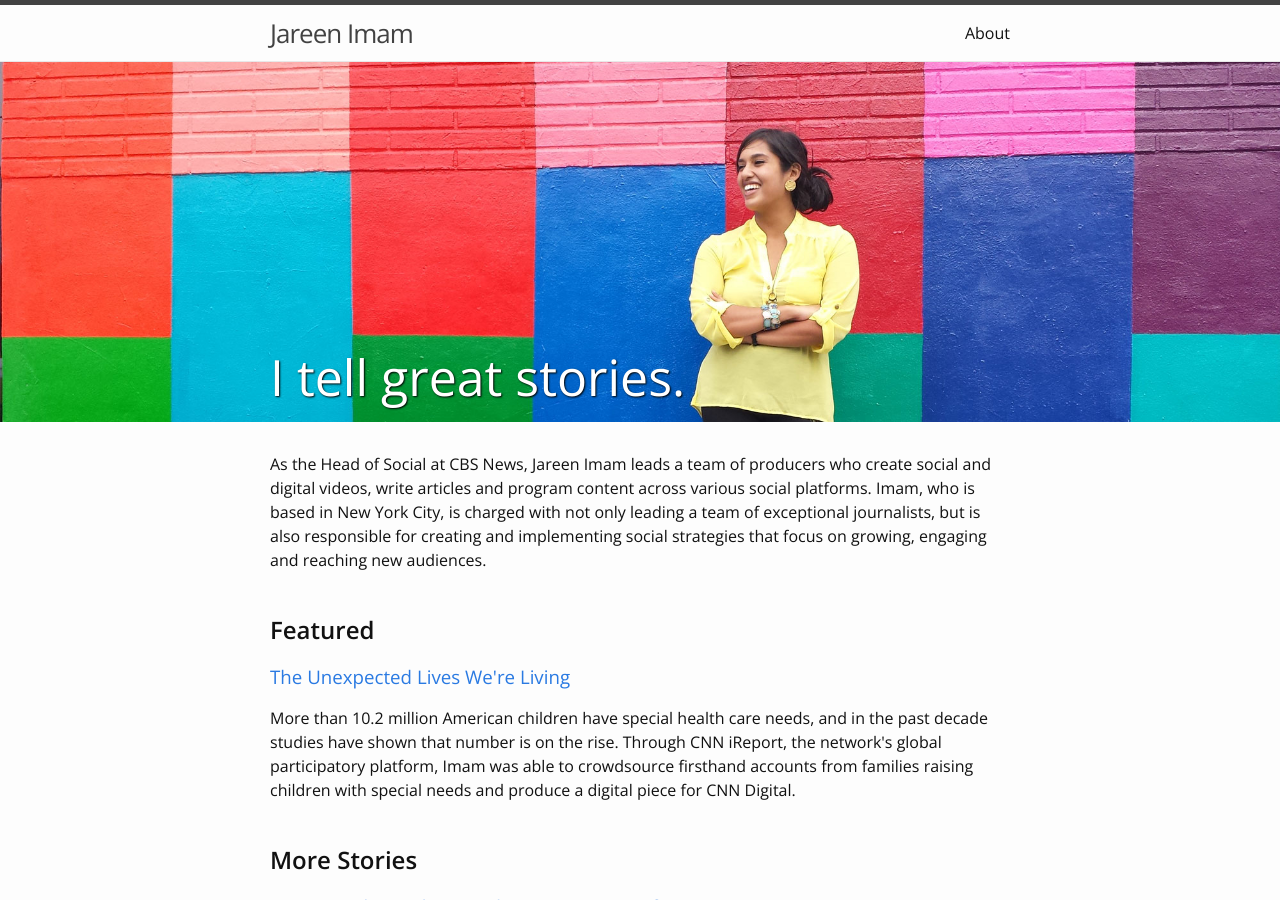
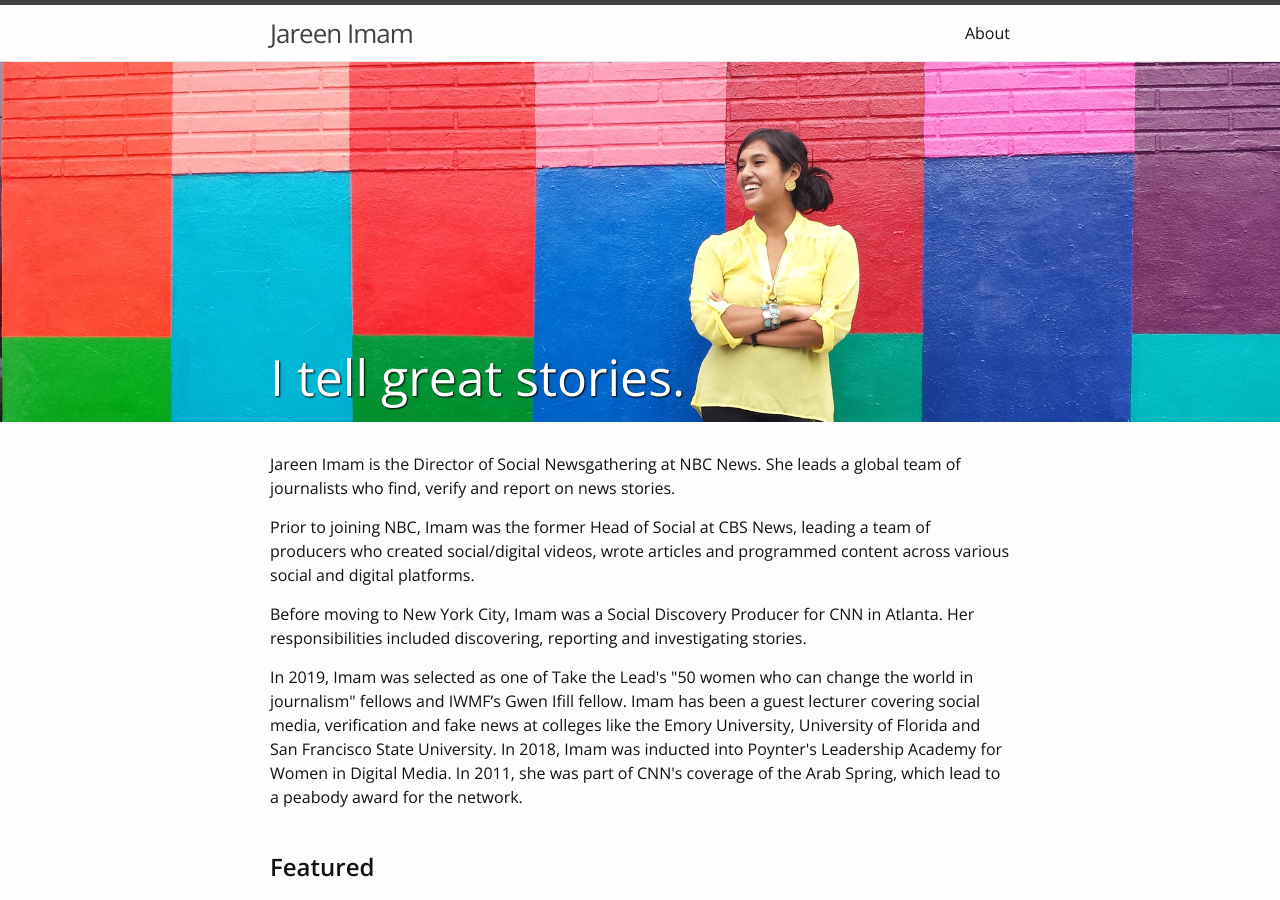
Before and after one commit to jareenai/jareenai.github.io, a Jekyll site: the page built from index.html, in a window 1280 px wide and 900 px high. Built offline with Jekyll 4.4.1, drawn with Linux system fonts in a browser that asks for light colours.

Commit message:
Updating bio with recent information

```diff
--- a/index.html
+++ b/index.html
@@ -14,8 +14,14 @@ layout: home-layout
   <div id="intro" class="wrapper">
     <section>
       <p>
-        As the Head of Social at CBS News, Jareen Imam leads a team of producers who create social and digital videos, write articles and program content across various social platforms. Imam, who is based in New York City, is charged with not only leading a team of exceptional journalists, but is also responsible for creating and implementing social strategies that focus on growing, engaging and reaching new audiences.
-      </p>
+        Jareen Imam is the Director of Social Newsgathering at NBC News. She leads a global team of journalists who find, verify and report on news stories.
+      </p><p>
+Prior to joining NBC, Imam was the former Head of Social at CBS News, leading a team of producers who created social/digital videos, wrote articles and programmed content across various social and digital platforms.
+    </p> <p>
+Before moving to New York City, Imam was a Social Discovery Producer for CNN in Atlanta. Her responsibilities included discovering, reporting and investigating stories.
+      </p><p>
+In 2019, Imam was selected as one of Take the Lead's "50 women who can change the world in journalism" fellows and IWMF’s Gwen Ifill fellow. Imam has been a guest lecturer covering social media, verification and fake news at colleges like the Emory University, University of Florida and San Francisco State University. In 2018, Imam was inducted into Poynter's Leadership Academy for Women in Digital Media. In 2011, she was part of CNN's coverage of the Arab Spring, which lead to a peabody award for the network.       </p>
+    </p>
     </section>
 
     <section>
```
